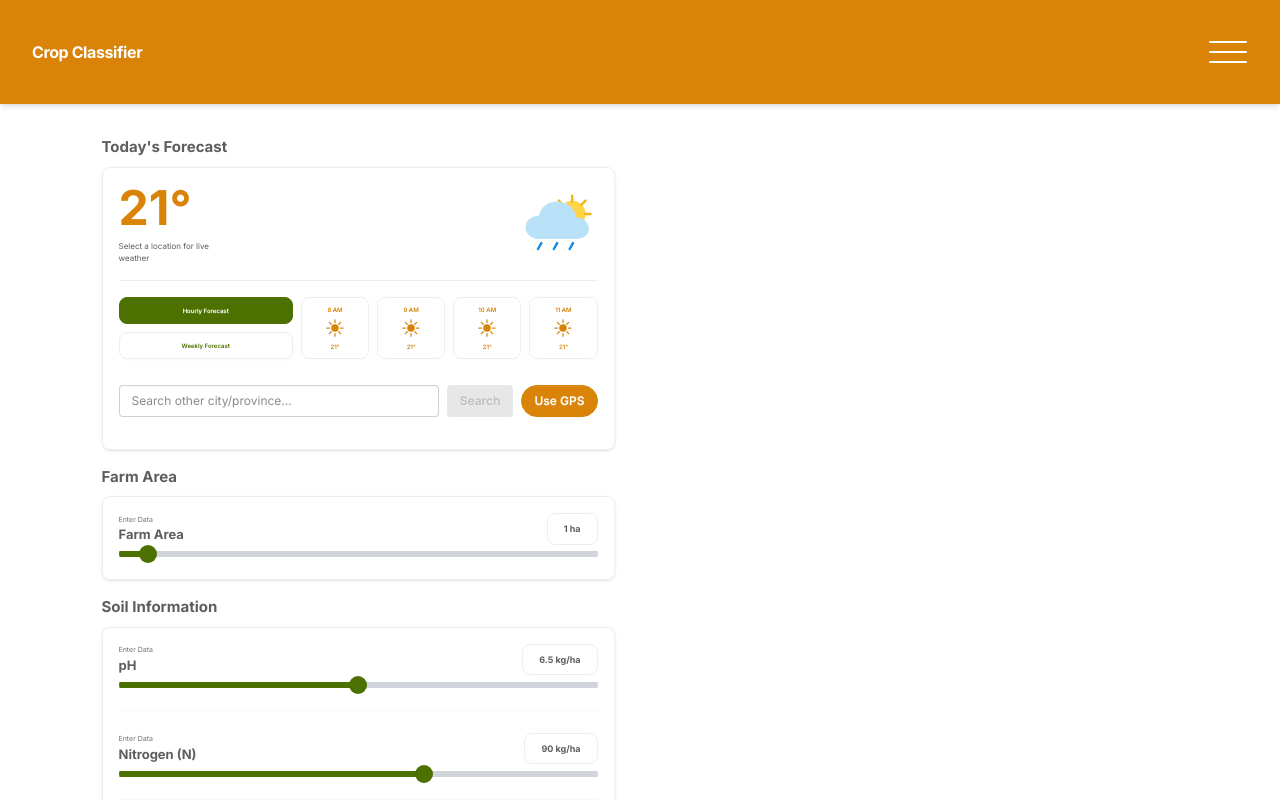
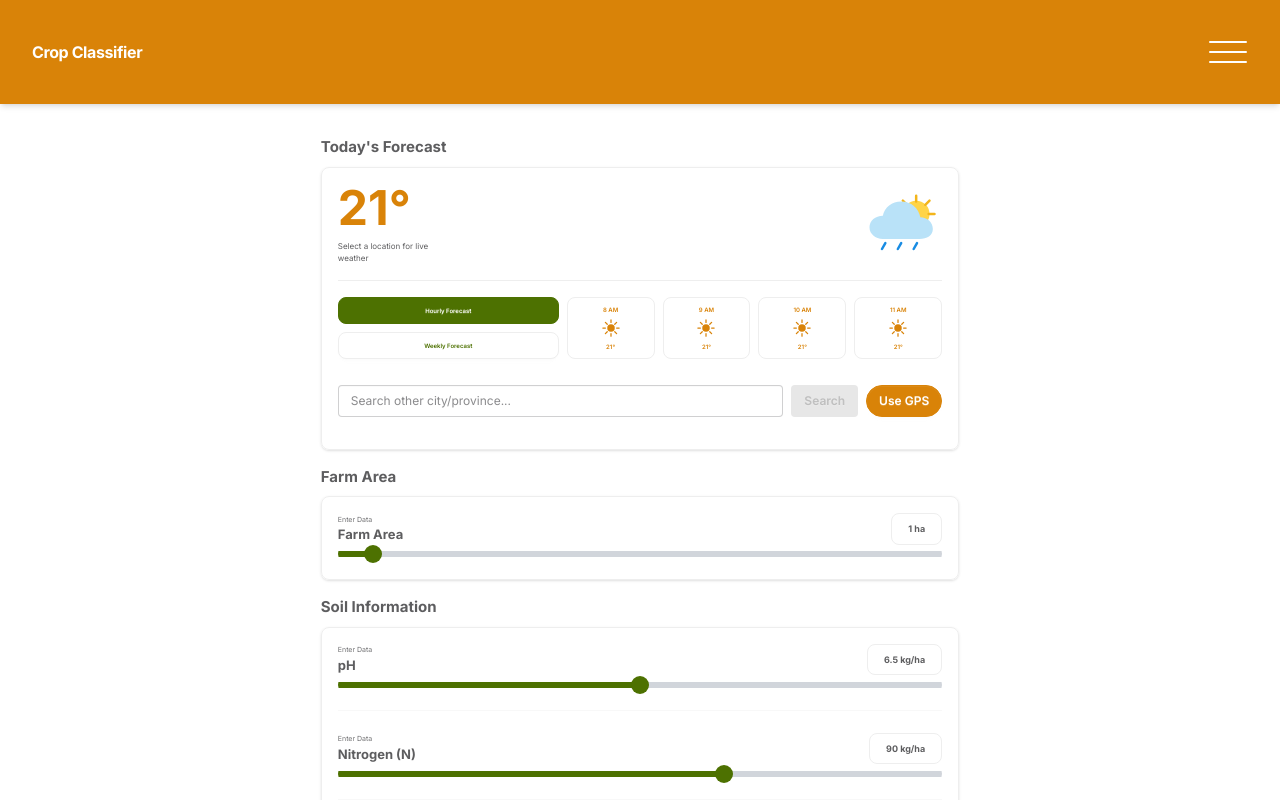
Before and after one commit to neophiles/crop-classifier, a React app in the folder frontend/: page / in a window 1280 px wide. Shown: the top 800 px of the page. Built offline with nearby package versions, Linux system fonts and the light colour scheme; the HTML template or start-up script is replaced by a standard one.

Commit message:
Center the first page.

```diff
--- a/frontend/src/App.jsx
+++ b/frontend/src/App.jsx
@@ -54,8 +54,8 @@ export default function App() {
         </div>
       )}
 
-      <div className={`grid items-start gap-6 lg:grid-cols-2 ${showInputs ? '' : 'hidden'}`}>
-        <form onSubmit={handleSubmit} className="flex flex-col gap-4">
+      <div className={`grid items-start gap-6 ${showInputs ? '' : 'hidden'}`}>
+        <form onSubmit={handleSubmit} className="mx-auto flex w-full max-w-2xl flex-col gap-4">
           <ClimateParametersCard inputs={inputs} onChange={handleInputChange} />
           <FarmAreaCard inputs={inputs} onChange={handleInputChange} />
           <SoilNutrientsCard inputs={inputs} onChange={handleInputChange} />
```
